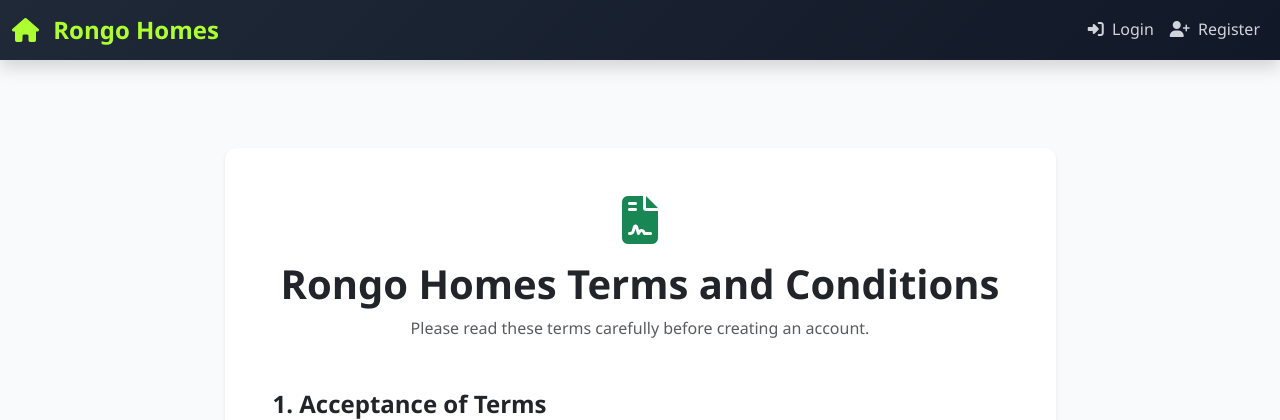
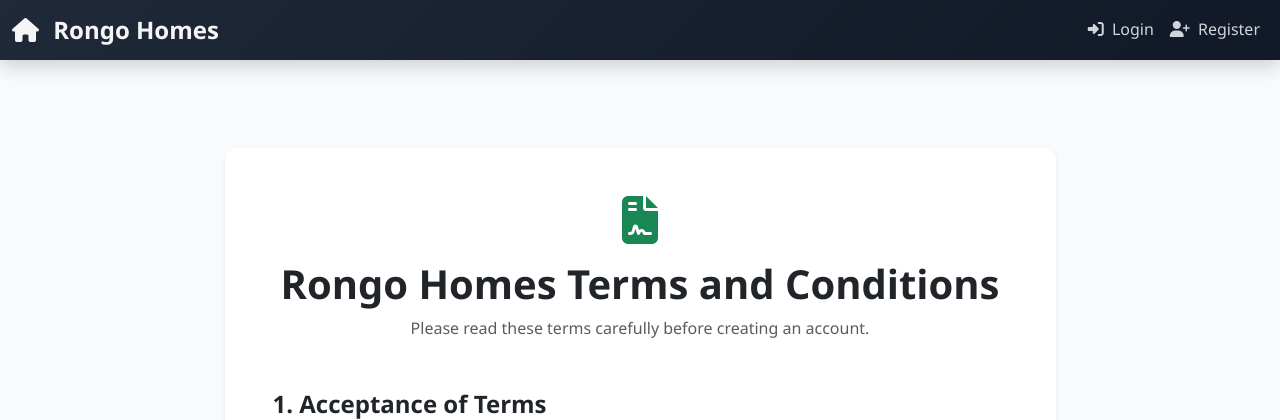
Before and after one commit to Bradeveloper-254/rongo-homes, a Django app: page /accounts/terms/ in a window 1280 px wide. Shown: the top 420 px of the page. Run offline with Django 5.2, Linux system fonts and the light colour scheme.

Commit message:
changed body

```diff
--- a/static/css/style.css
+++ b/static/css/style.css
@@ -49,7 +49,7 @@ body {
 
 .navbar-brand {
     font-size: 1.5rem;
-    color: greenyellow !important;
+    color: whitesmoke !important;
     transition: var(--transition);
 }
 
```
